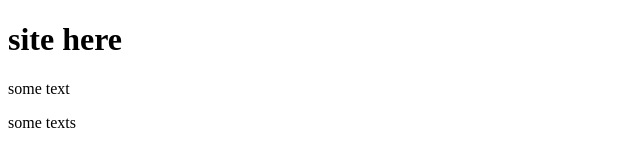
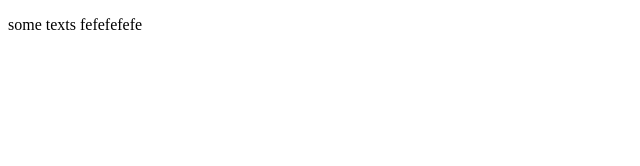
Before and after one commit to webico18/site, a plain HTML site: page index.html in a window 1280 px wide. Shown: the whole page, without its empty margins (0-640 px from the left). Drawn offline with Linux system fonts and the light colour scheme.

Commit message:
first commit

```diff
--- a/index.html
+++ b/index.html
@@ -6,9 +6,8 @@
 	<link rel="stylesheet" type="text/css" href="css/style.css">
 </head>
 <body>
-<h1>site here</h1>
-<p>some text</p>
-<p>some texts</p>
+
+<p>some texts fefefefefe</p>
 
 </body>
 </html>
```
